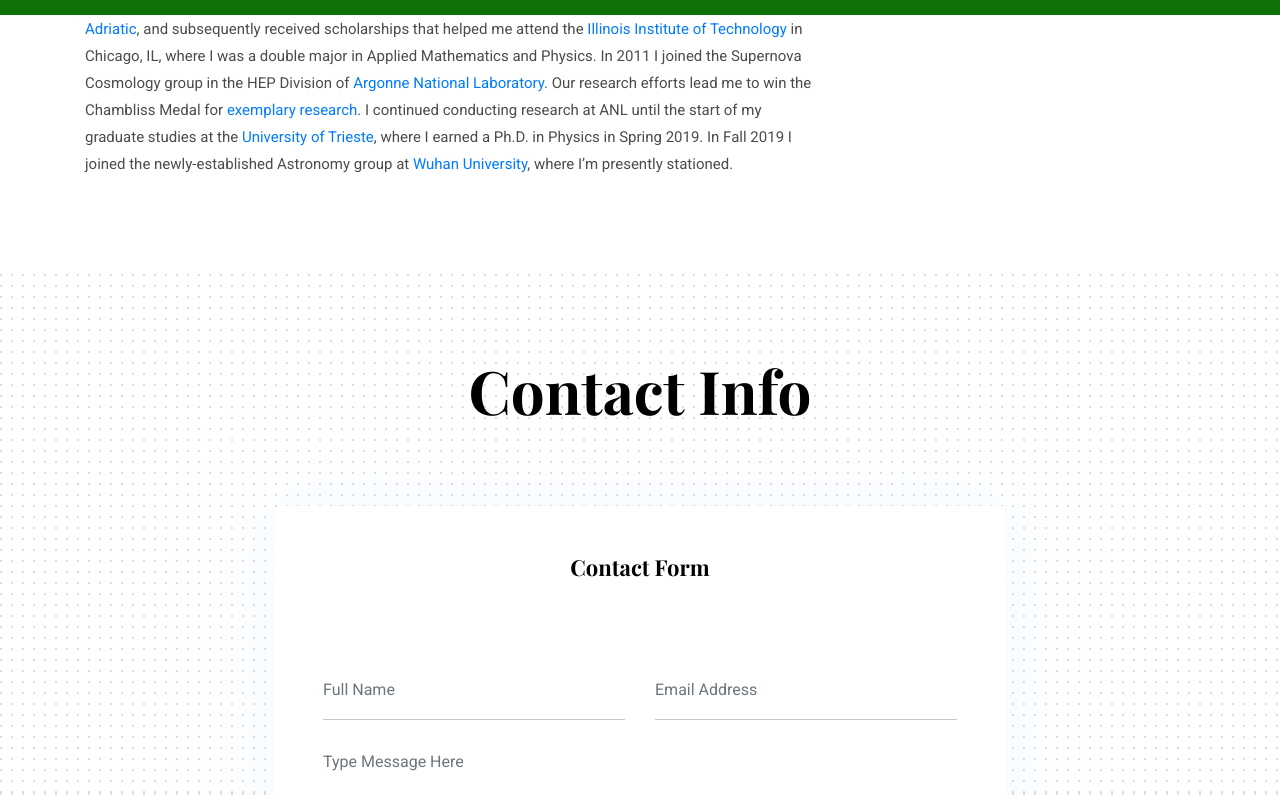
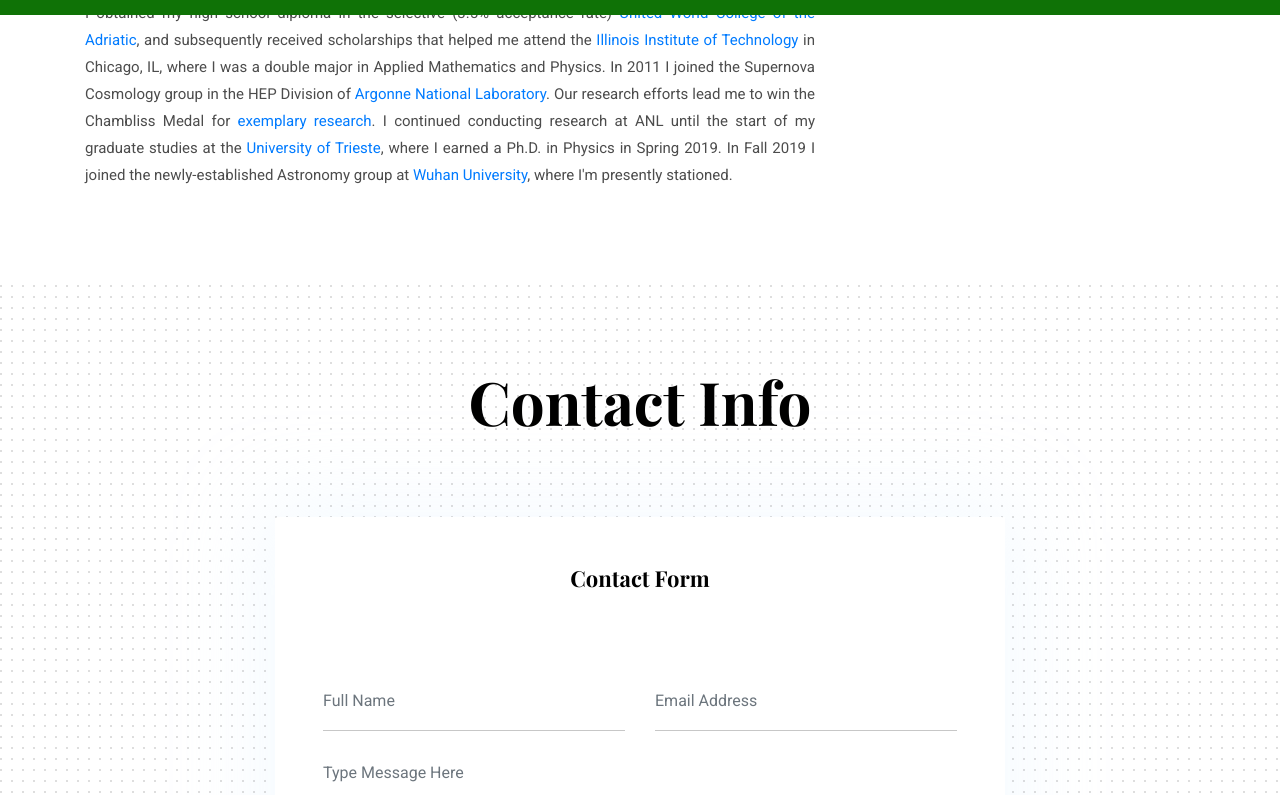
Before and after one commit to egjergo/egjergo.github.io, a Jekyll site: the page built from _pages/about.md, in a window 1280 px wide and 900 px high, scrolled down 1198 px, cut to the strip 105-900 px from the top of the window. Built offline with Jekyll 4.4.1, drawn with Linux system fonts in a browser that asks for light colours.

Commit message:
Update about.md

```diff
--- a/_pages/about.md
+++ b/_pages/about.md
@@ -8,15 +8,19 @@ signature: assets/images/about/signature.png
 
 <div>
     <p style="float: right;"><img src="/assets/images/about/carrozzina.jpg" width="200px" border="15px"></p>
-    <p  padding-right="15px" align="justify">I was born in Tirana (Albania) to artist parents. My father is considered the best modern-style painter of the Communist era. Here is a <a href="https://youtu.be/IC5n3oJ7Qfk" target="_blank">2021 Albanian documentary</a> in his memory. After mourning my father who passed away when I was 15 days old, my mother fled the country in 1991 alone but with me as a toddler.</p>
+    <p  align="justify">I was born in Tirana (Albania) to artist parents. My father is considered the best modern-style painter of the Communist era. Here is a <a href="https://youtu.be/IC5n3oJ7Qfk" target="_blank">2021 Albanian documentary</a> in his memory. After mourning my father who passed away when I was 15 days old, my mother fled the country in 1991 alone but with me as a toddler.
+    <br><br>
+    We then migrated to Italy where I had the fortune to experience and assimilate into the rich cultural heritage of the land. Astronomy came into my life in kindergarten, and ever since I never changed career aspiration. In middle school I had the other big fortune of getting to know the Italian Astrophysicist and former Observatory Director <a href="https://en.wikipedia.org/wiki/Margherita_Hack" target="_blank">Margherita Hack</a> with whom I published a <a href="/2021/09/03/Outreach/" target="_blank">bestseller</a> at the age of 16, as soon as I was authorized to sign a working contract.
+    </p>
 </div>
 
-<div>
-<p padding-right="15px" align="justify">We then migrated to Italy where I had the fortune to experience and assimilate into the rich cultural heritage of the land. Astronomy came into my life in kindergarten, and ever since I never changed career aspiration. In middle school I had the other big fortune of getting to know the Italian Astrophysicist and former Observatory Director <a href="https://en.wikipedia.org/wiki/Margherita_Hack" target="_blank">Margherita Hack</a> with whom I published a <a href="/2021/09/03/Outreach/" target="_blank">bestseller</a> at the age of 16, as soon as I was authorized to sign a working contract.</p>
-</div>
 
 <iframe width="642" height="360" src="https://www.youtube.com/embed/-zF_Ar82kb8">
 </iframe>
 
 
+<div>
+<p  align="justify">
 I obtained my high school diploma in the selective (3.5% acceptance rate) <a href="https://www.uwcad.it/" target="_blank">United World College of the Adriatic</a>, and subsequently received scholarships that helped me attend the <a href="https://www.iit.edu/" target="_blank">Illinois Institute of Technology</a> in Chicago, IL, where I was a double major in Applied Mathematics and Physics. In 2011 I joined the Supernova Cosmology group in the HEP Division of <a href="https://www.anl.gov/hep" target="_blank">Argonne National Laboratory</a>. Our research efforts lead me to win the Chambliss Medal for <a href="/2021/09/04/ANL/" target="_blank">exemplary research</a>. I continued conducting research at ANL until the start of my graduate studies at the <a href="https://df.units.it/en" target="_blank">University of Trieste</a>, where I earned a Ph.D. in Physics in Spring 2019. In Fall 2019 I joined the newly-established Astronomy group at <a href="http://202.114.78.174/astro/index.php" target="_blank">Wuhan University</a>, where I'm presently stationed.
+</p>
+</div>
```
